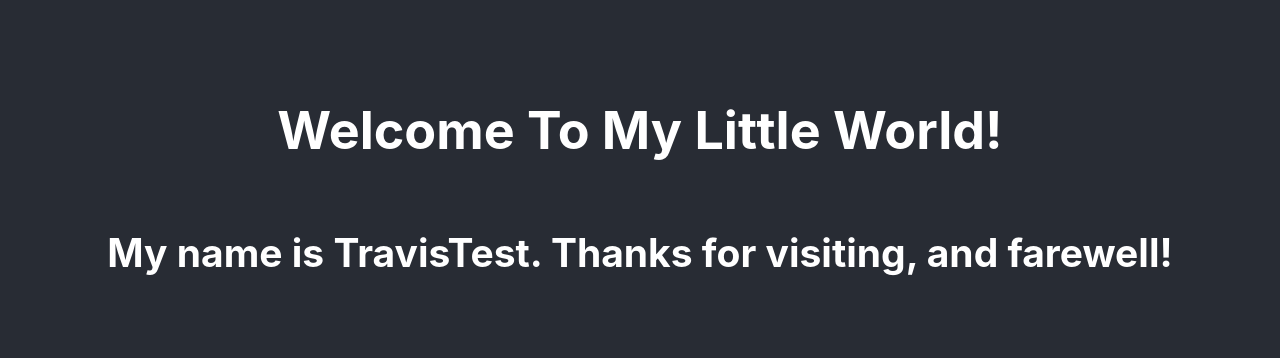
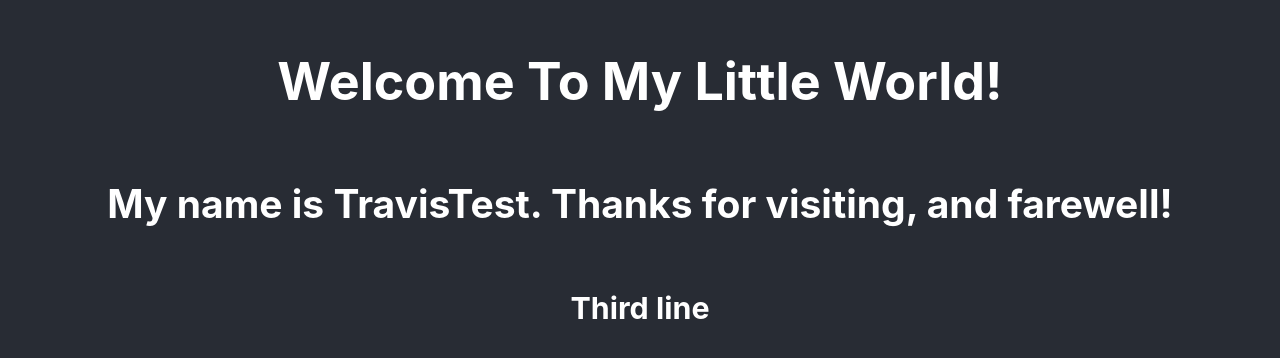
Before and after one commit to pekkakyllonen/my-little-world, a React (Create React App) app: page / in a window 1280 px wide. Shown: the part 214-572 px from the top of the page. Built offline with nearby package versions, Linux system fonts and the light colour scheme.

Commit message:
Third line

```diff
--- a/src/App.js
+++ b/src/App.js
@@ -5,6 +5,7 @@ export default () => (
     <header className="App-header">
       <h1 className="App-title">Welcome To My Little World!</h1>
       <h2>My name is TravisTest. Thanks for visiting, and farewell!</h2>
+      <h3>Third line</h3>
     </header>
   </div>
 );
```
